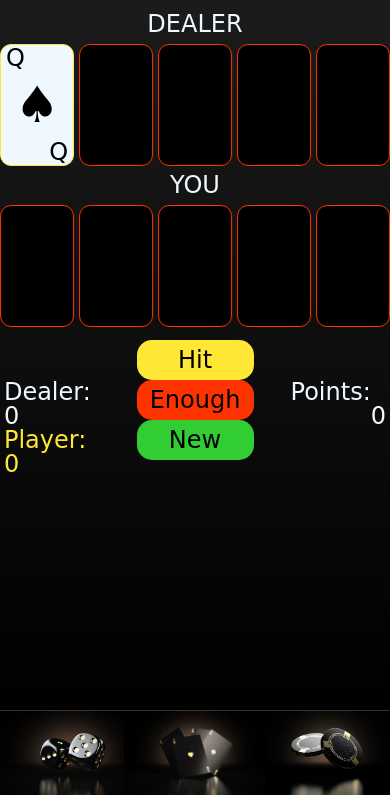
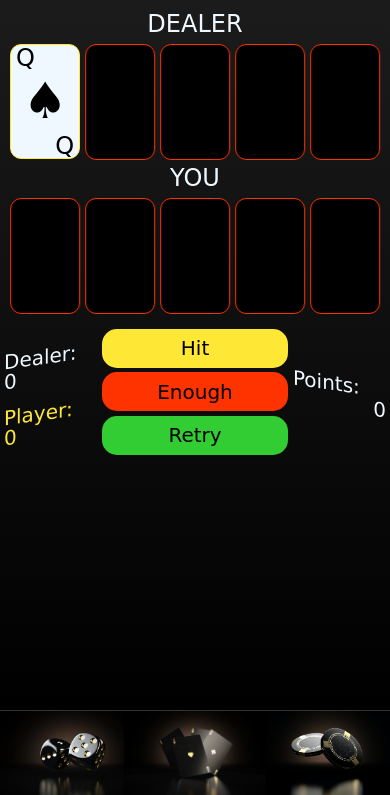
Before and after one commit to tananyan/MyBlackjack, a website: page src/index.html in a window 390 px wide. Both pictures are taken after a click on the button "Start". Shown: the part 49-844 px from the top of the page. Drawn offline with nearby package versions, Linux system fonts and the light colour scheme; files that its build step writes are made by us from their sources; a web font is replaced by a local one.

Commit message:
Робит

```diff
--- a/src/index.html
+++ b/src/index.html
@@ -101,11 +101,11 @@
             <div>
               <button id="HitBtn">Hit</button>
               <button id="EnoughBtn">Enough</button>
-              <button id="StartBtn">New</button>
+              <button id="StartBtn">Retry</button>
             </div>
             <div>
-              <div id="DealerS">Dealer: <span id="DealerWins">0</span></div>
-              <div id="PlayerS">Player: <span id="PlayerWins">0</span></div>
+              <div id="DealerS">Dealer:<br><span id="DealerWins">0</span></div>
+              <div id="PlayerS">Player:<br><span id="PlayerWins">0</span></div>
             </div>
             <div>
               <div class="label">Points:</div>
--- a/src/js/scripts.js
+++ b/src/js/scripts.js
@@ -170,6 +170,7 @@ document.addEventListener("DOMContentLoaded", function () {
     let arrSumD = [];
     let flag = true;
 
+    // new game btn
     startBtn.addEventListener("click", () => {
       if (num < 10) {
         getCard(num, true);
@@ -178,6 +179,7 @@ document.addEventListener("DOMContentLoaded", function () {
         summaCards(arrSum, true);
       } else {
         alert("У вас максимум карт");
+        stopEvent();
       }
 
       if (flag === true) {
@@ -191,6 +193,7 @@ document.addEventListener("DOMContentLoaded", function () {
     });
 
     // stp
+    let timerbtn;
     function stopEvent() {
       if (num > 6 && numD < 4) {
         while (summaCards(arrSumD, false) < 17) {
@@ -200,6 +203,14 @@ document.addEventListener("DOMContentLoaded", function () {
         }
         startBtn.disabled = true;
         stopBtn.disabled = true;
+        startBtn.style.filter = "blur(3px)";
+        stopBtn.style.filter = "blur(3px)";
+        timerbtn = setInterval(() => {
+          restartBtn.style.transform = "scale(1.1)";
+          setTimeout(() => {
+            restartBtn.style.transform = "scale(1)";
+          }, 100);
+        }, 200);
 
         setTimeout(() => {
           winner.style.display = "flex";
@@ -268,6 +279,9 @@ document.addEventListener("DOMContentLoaded", function () {
       }, 500);
       startBtn.disabled = false;
       stopBtn.disabled = false;
+      startBtn.style.filter = "none";
+      stopBtn.style.filter = "none";
+      clearInterval(timerbtn);
     }
 
     restartBtn.addEventListener("click", () => {
--- a/src/sass/base/_media.scss
+++ b/src/sass/base/_media.scss
@@ -50,13 +50,6 @@
 //769px-992px
 @media (max-width: 992px) {
   .container {
-    width: 760px;
-  }
-}
-
-//577px-768px
-@media (max-width: 768px) {
-  .container {
     width: 98vw;
   }
 
@@ -68,75 +61,71 @@
       gap: 5px;
     }
     &__card-style {
-      width: 19vw;
-      height: calc(19vw / 0.606741573);
+      width: 18vw;
+      height: calc(18vw / 0.6067415);
     }
     &__btn-box {
       width: 100%;
+      height: 100%;
       display: grid;
       grid-template-columns: 1fr 2fr 1fr;
       grid-template-rows: repeat(3, 40px);
-      // & > div{
-      //   text-align: center;
-      // }
+      gap: 5px;
+
+      margin-top: 15px;
       & > div:nth-child(1) {
         grid-column: 2/3;
-        grid-row: 1/2;
+        grid-row: 1/4;
         text-align: center;
+
+        display: grid;
+        grid-template-columns: 1fr;
+        grid-template-rows: repeat(3, 1fr);
       }
       & > div:nth-child(2) {
         grid-column: 1/2;
-        grid-row: 2/4;
+        grid-row: 1/4;
+
+        display: grid;
+        grid-template-columns: 1fr;
+        grid-template-rows: repeat(5, 1fr);
       }
       & > div:nth-child(3) {
         grid-column: 3/4;
-        grid-row: 2/4;
+        grid-row: 3/4;
+
+        transform: skewY(8deg);
+        grid-row: 2/3;
       }
     }
     #HitBtn,
     #EnoughBtn,
     #StartBtn {
-      margin: 0;
-      width: 30vw;
-      font-size: 24px;
+      margin: 0 auto;
+      min-width: 100%;
+      height: 90%;
+      font-size: 20px;
+      line-height: 1;
     }
+
     .label {
       margin: 0;
-      font-size: 24px;
-      line-height: 24px;
-    }
-    &__score {
-      font-size: 24px;
-      line-height: 24px;
     }
 
     #DealerS {
-      font-size: 24px;
-      line-height: 24px;
-      color: $al;
+      transform: skewY(-8deg);
+      grid-row: 2/3;
     }
     #PlayerS {
-      font-size: 24px;
-      line-height: 24px;
-      color: $yel;
+      transform: skewY(-8deg);
+      grid-row: 4/5;
     }
 
     &__over {
-      display: none;
-
-      position: absolute;
-      top: 230px;
-      right: 50.1%;
-      transform: translateX(50%);
-      padding: 15px 15px;
+      top: 120px;
+      padding: 5px 5px;
       width: 250px;
-      height: 200px;
-      background: linear-gradient(black, 90%, limegreen);
-      box-shadow: 0 0 15px black, 0 0 25px black, 0 0 35px black;
-      border-radius: 11px;
-      justify-content: space-around;
-      flex-direction: column;
-      align-items: center;
+      height: 187px;
     }
     &__win,
     &__loser,
@@ -161,6 +150,11 @@
   }
 }
 
+//577px-768px
+// @media (max-width: 768px) {
+
+// }
+
 //320px-576px
 // @media (max-width: 576px) {
 //   .container {
--- a/src/sass/blocks/_game.scss
+++ b/src/sass/blocks/_game.scss
@@ -160,6 +160,7 @@
     background-color: limegreen;
     margin-left: 15px;
   }
+
   .label {
     margin-left: 41px;
     font-size: 20px;
```
Also changed, not shown: dist/css/style.min.css, dist/index.html, dist/js/scripts.js.
